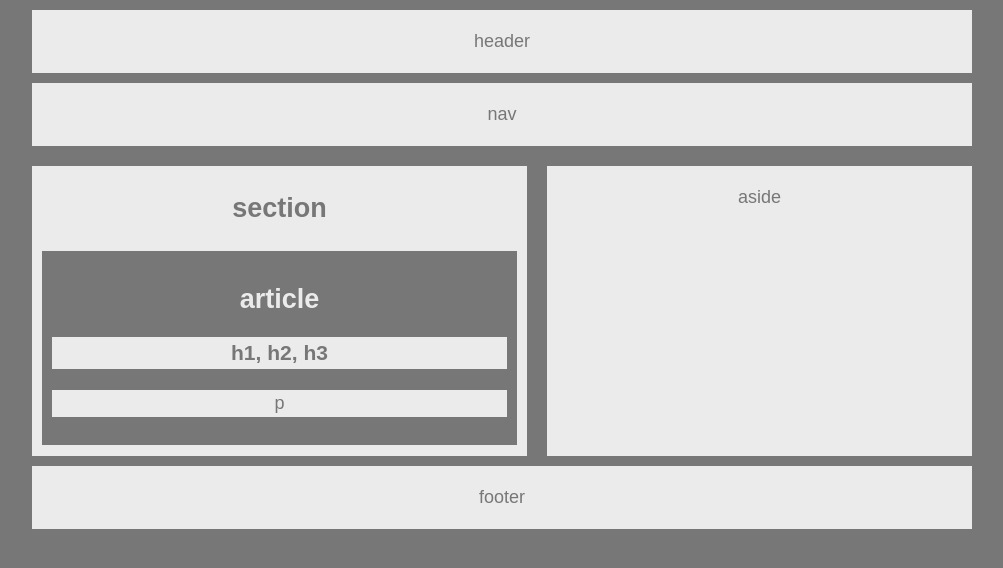
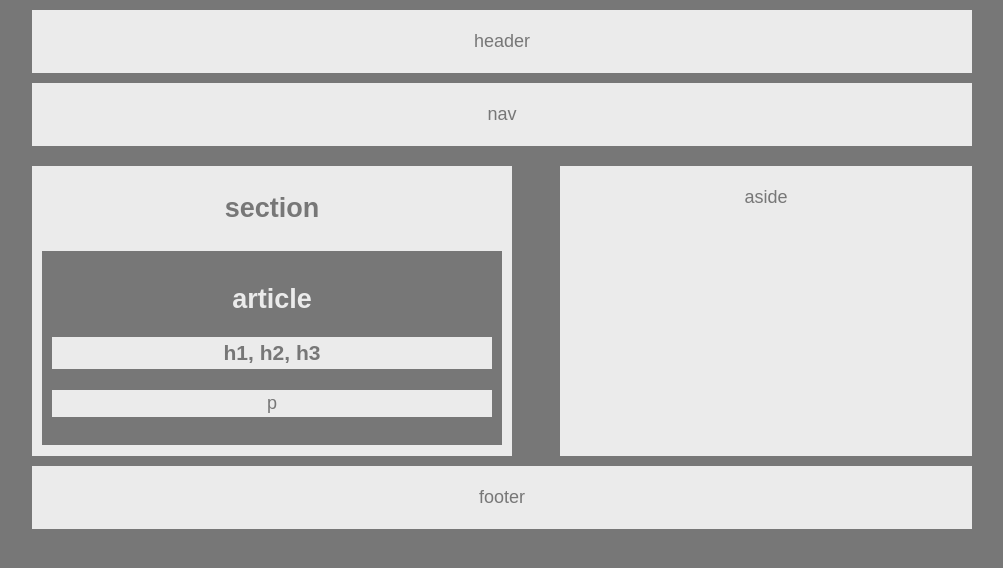
Before and after one commit to homr0/HW-Wireframe, a plain HTML site: page index.html in a window 1280 px wide. Shown: the whole page, without its empty margins (138-1141 px from the left). Drawn offline with Linux system fonts and the light colour scheme.

Commit message:
modified widths to have a maximum width in pixels and widths are otherwise in percents

```diff
--- a/style.css
+++ b/style.css
@@ -2,10 +2,11 @@ body {
     font-family: 'Arial', 'Helvetica Neue', Helvetica, sans-serif;
     color: #777;
     background: #777;
-    width: 960px;
+    max-width: 960px;
     font-size: 18px;
     margin: 0 auto;
     text-align: center;
+    width: 100%;
 }
 
 header, nav, section, aside, footer {
@@ -32,15 +33,17 @@ section, aside {
 }
 
 section {
-    width: 495px;
+    max-width: 495px;
     float: left;
     overflow: auto;
     margin: 10px;
+    width: 50%;
 }
 
 aside {
     float: right;
-    width: 425px;
+    max-width: 425px;
+    width: calc(45% - 20px);
 }
 
 footer {
```
